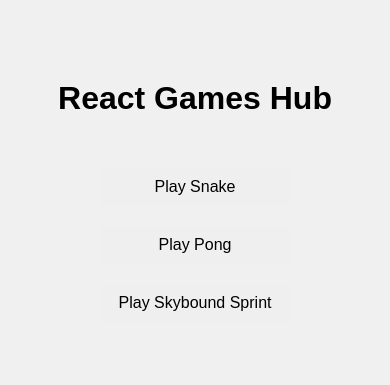
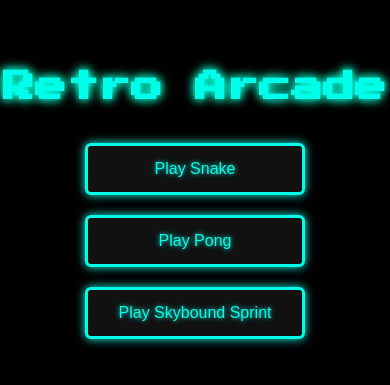
Before and after one commit to VictorStoufer/2025K8sPractice, a React (Create React App) app in the folder firstgitreactapp/my-app/: page / in a window 390 px wide. Shown: the part 217-602 px from the top of the page. Built offline with nearby package versions, Linux system fonts and the light colour scheme.

Commit message:
Added responsive Retro theme, Canvas is not responsive

```diff
--- a/firstgitreactapp/my-app/src/components/home/Home.css
+++ b/firstgitreactapp/my-app/src/components/home/Home.css
@@ -1,25 +1,64 @@
+/* Import a retro pixel font */
+@import url('https://fonts.googleapis.com/css2?family=Press+Start+2P&display=swap');
+
+body {
+  margin: 0;
+  padding: 0;
+  background: #000; /* pure black arcade vibe */
+  font-family: 'Press Start 2P', cursive;
+  color: #00ffea; /* teal neon glow */
+}
+
+/* Entire home container */
 .home-container {
-  /* background-color: red; */
   display: flex;
   flex-direction: column;
   justify-content: center;
   align-items: center;
   height: 100vh;
- }
+  text-align: center;
+}
 
+/* Title styling */
+.home-title {
+  font-size: 32px;
+  color: #00ffea;
+  text-shadow: 0 0 8px #00ffea, 0 0 12px #00ffaa;
+  margin-bottom: 40px;
+}
+
+/* The area containing the buttons */
 .button-zone {
   display: flex;
   flex-direction: column;
-  padding: 20px;
+  gap: 20px;
+  align-items: center;       /* centers buttons horizontally */
+  width: 220px;              /* optional: limits container width */
+  margin: 0 auto;
 }
 
+/* Retro glowing button style */
+.arcade-button {
+  background: #111;
+  border: 3px solid #00ffea;
+  padding: 14px 28px;
+  font-size: 16px;
+  color: #00ffea;
+  cursor: pointer;
+  transition: 0.2s ease;
+  text-shadow: 0 0 5px #00ffea;
+  box-shadow: 0 0 10px #00ffea;
+  width: 100%;
+  text-align: center;
+}
 
-/*
-.container {
-  display: flex;
-  flex-direction: column;
-  justify-content: center;
-  align-items: center;
-  height: 100vh;
+.arcade-button:hover {
+  background: #00ffea;
+  color: #000;
+  box-shadow: 0 0 15px #00ffea, 0 0 25px #00ffaa;
+  transform: scale(1.05);
 }
-*/
+
+.arcade-button:active {
+  transform: scale(0.95);
+}
--- a/firstgitreactapp/my-app/src/components/home/Home.js
+++ b/firstgitreactapp/my-app/src/components/home/Home.js
@@ -4,12 +4,14 @@ import './Home.css';
 const Home = ({ setGame }) => {
   return (
     <div className="home-container" >
-      <h1>React Games Hub</h1>
+      <h1 className="home-title">Retro Arcade</h1>
+
       <div className="button-zone">
-        <button onClick={() => setGame("snake")}>Play Snake</button>
-        <button onClick={() => setGame("pong")}>Play Pong</button>
-        <button onClick={() => setGame("skybound")}>Play Skybound Sprint</button>
+        <button className="arcade-button" onClick={() => setGame("snake")}>Play Snake</button>
+        <button className="arcade-button" onClick={() => setGame("pong")}>Play Pong</button>
+        <button className="arcade-button" onClick={() => setGame("skybound")}>Play Skybound Sprint</button>
       </div>
+
     </div>
   );
 };
--- a/firstgitreactapp/my-app/src/components/snake/Snake.css
+++ b/firstgitreactapp/my-app/src/components/snake/Snake.css
@@ -0,0 +1,93 @@
+.SnakeGameCanvas {
+  background: #222;
+  display: block;
+  margin: 20px auto;
+}
+
+.SnakeButtonArea {
+  margin-top: 20px;
+  display: flex;
+  flex-direction: column;
+  align-items: center; /* centers button horizontally */
+}
+
+.SnakeButtons {
+  background: #111;
+  border: 3px solid #00ffea;
+  padding: 14px 28px;
+  font-size: 16px;
+  color: #00ffea;
+  cursor: pointer;
+  transition: 0.2s ease;
+  text-shadow: 0 0 5px #00ffea;
+  box-shadow: 0 0 10px #00ffea;
+}
+
+.SnakeButtons:hover {
+  background: #00ffea;
+  color: #000;
+  box-shadow: 0 0 15px #00ffea, 0 0 25px #00ffaa;
+  transform: scale(1.05);
+}
+
+.SnakeButtons:active {
+  transform: scale(0.95);
+}
+
+/* ---- Code Graveyard ---- */
+
+
+/*
+.SnakeButtons {
+  padding: 10px 20px;
+  font-size: 16px;
+  border-radius: 6px;
+  cursor: pointer;
+}
+*/
+
+
+/*
+.SnakeButtons {
+  background: #111;
+  border: 3px solid #00ffea;
+  padding: 14px 28px;
+  font-size: 16px;
+  color: #00ffea;
+  cursor: pointer;
+  transition: 0.2s ease;
+  text-shadow: 0 0 5px #00ffea;
+  box-shadow: 0 0 10px #00ffea;
+  width: 20%;
+   -- Old way to center button
+  display: block;
+  margin: 20px auto;
+}
+
+.SnakeButtonArea {
+  margin-top: 20px;
+  display: flex;
+  /* flex-direction: column;
+  gap: 20px;
+  text-align: center;
+  justify-content: center;    horizontal center
+  align-items: center;         vertical center (optional)
+}
+
+.SnakeButtons {
+  background: #111;
+  border: 3px solid #00ffea;
+  padding: 14px 28px;
+  font-size: 16px;
+  color: #00ffea;
+  cursor: pointer;
+  transition: 0.2s ease;
+  text-shadow: 0 0 5px #00ffea;
+  box-shadow: 0 0 10px #00ffea;
+  width: 20%;
+}
+
+
+
+
+*/
--- a/firstgitreactapp/my-app/src/index.css
+++ b/firstgitreactapp/my-app/src/index.css
@@ -1,19 +1,121 @@
-body {
+/* ======================= */
+/* Global Reset & Defaults */
+/* ======================= */
+
+* {
   margin: 0;
-  font-family: 'Arial', sans-serif;
-  background-color: #f0f0f0;
+  padding: 0;
+  box-sizing: border-box;
 }
 
-button {
-  cursor: pointer;
-  border: none;
-  border-radius: 5px;
-  padding: 10px 20px;
-  margin: 10px;
-  font-size: 16px;
-  transition: background-color 0.2s;
+body {
+  background: #111;           /* dark retro background */
+  color: #00ffea;             /* neon green default text */
+  font-family: 'Arial', sans-serif; /* clean retro font */
+  min-height: 100vh;
 }
 
-button:hover {
-  background-color: #ddd;
+/* ======================= */
+/* Headings & Text */
+/* ======================= */
+
+h1, h2, h3, h4, h5, h6 {
+  color: #00ffea;
+  text-shadow: 0 0 5px #00ffea, 0 0 10px #00ffaa;
 }
+
+p, span, label {
+  color: #00ffea;
+}
+
+/* ======================= */
+/* Arcade-style buttons */
+/* ======================= */
+
+.arcade-button {
+  background: #111;
+  border: 3px solid #00ffea;
+  padding: 14px 28px;
+  font-size: 16px;
+  color: #00ffea;
+  cursor: pointer;
+  text-shadow: 0 0 5px #00ffea;
+  box-shadow: 0 0 10px #00ffea;
+  transition: 0.2s ease, transform 0.1s ease;
+  display: inline-block;
+  border-radius: 6px;
+}
+
+.arcade-button:hover {
+  background: #00ffea;
+  color: #000;
+  box-shadow: 0 0 15px #00ffea, 0 0 25px #00ffaa;
+  transform: scale(1.05);
+}
+
+.arcade-button:active {
+  transform: scale(0.95);
+}
+
+/* ======================= */
+/* Links */
+/* ======================= */
+
+a {
+  color: #00ffea;
+  text-decoration: none;
+  transition: 0.2s ease;
+}
+
+a:hover {
+  color: #00ffaa;
+  text-shadow: 0 0 5px #00ffaa;
+}
+
+/* ======================= */
+/* Containers & Layout */
+/* ======================= */
+
+.page-container {
+  max-width: 1200px;
+  margin: 0 auto;
+  padding: 20px;
+  text-align: center;
+}
+
+.button-zone {
+  display: flex;
+  flex-direction: column;
+  gap: 20px;
+  align-items: center;
+}
+
+/* ======================= */
+/* Canvas Defaults */
+/* ======================= */
+
+canvas {
+  display: block;
+  margin: 20px auto;
+  background: #222;
+  border: 2px solid #00ffea;
+  border-radius: 6px;
+}
+
+/* ======================= */
+/* Form Elements */
+/* ======================= */
+
+input, select, textarea {
+  background: #111;
+  color: #00ffea;
+  border: 2px solid #00ffea;
+  padding: 8px 12px;
+  border-radius: 6px;
+  font-size: 16px;
+}
+
+input:focus, select:focus, textarea:focus {
+  outline: none;
+  box-shadow: 0 0 10px #00ffea;
+}
```
Also changed, not shown: firstgitreactapp/my-app/src/components/snake/Snake.js (+68 -22 lines).
